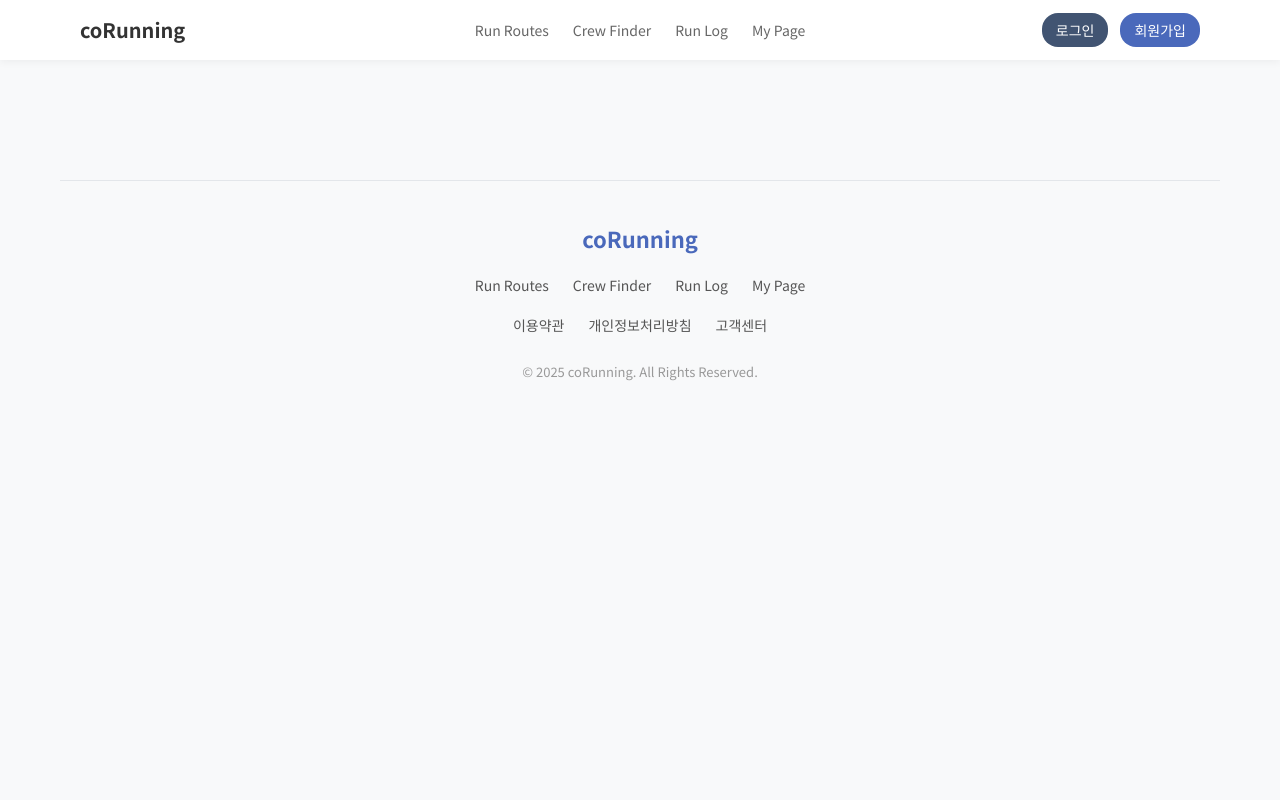
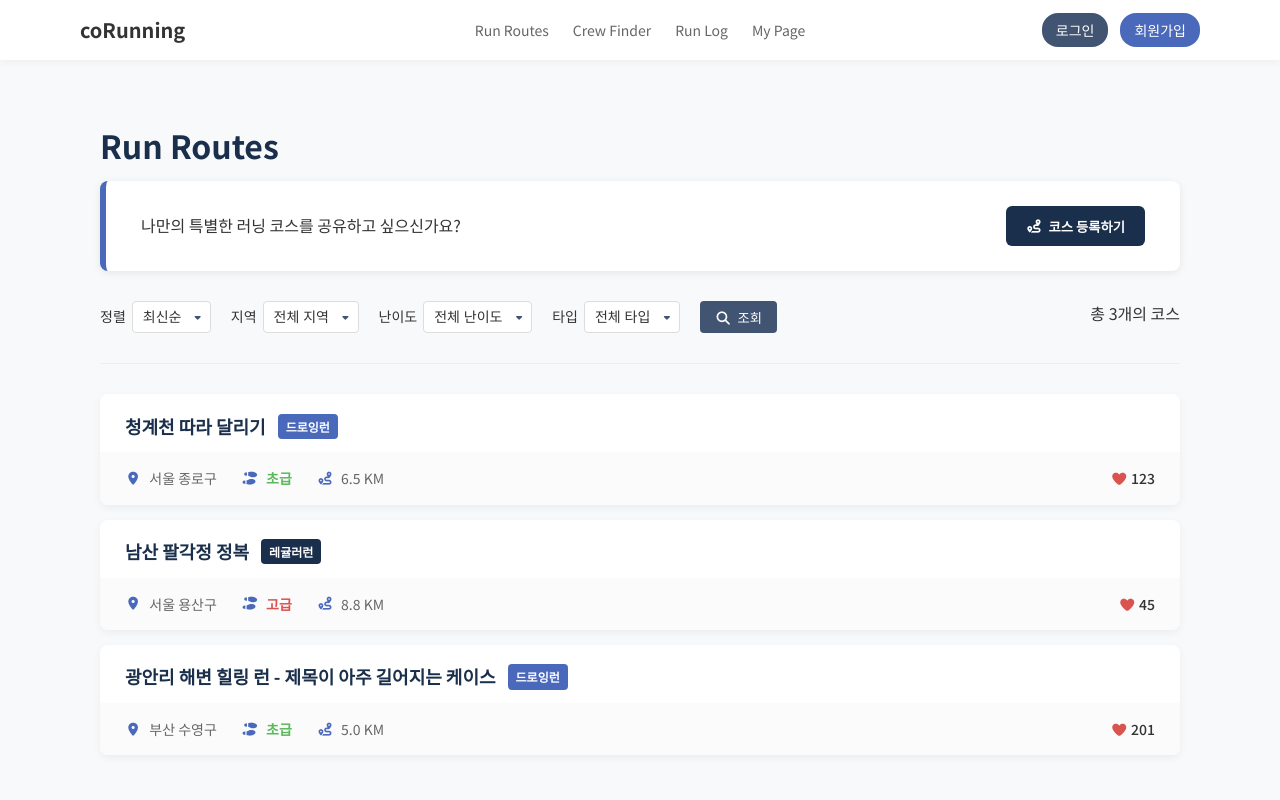
Before and after one commit to yulim1115/coRunningFront, a React (Create React App) app in the folder corunning/: page /routes in a window 1280 px wide. Shown: the top 800 px of the page. Built offline with nearby package versions, Linux system fonts and the light colour scheme.

Commit message:
runruteslistpage

```diff
--- a/corunning/package.json
+++ b/corunning/package.json
@@ -4,6 +4,7 @@
   "private": true,
   "proxy": "http://localhost:8080",
   "dependencies": {
+    "@fortawesome/fontawesome-free": "^7.1.0",
     "@testing-library/dom": "^10.4.1",
     "@testing-library/jest-dom": "^6.9.1",
     "@testing-library/react": "^16.3.0",
@@ -17,7 +18,6 @@
     "styled-components": "^6.1.19",
     "web-vitals": "^2.1.4"
   },
-  "proxy": "http://localhost:8080",
   "scripts": {
     "start": "react-scripts start",
     "build": "react-scripts build",
--- a/corunning/src/App.jsx
+++ b/corunning/src/App.jsx
@@ -5,6 +5,7 @@ import { BrowserRouter as Router, Routes, Route } from "react-router-dom";
 
 // Global Styles
 import "./styles/Global.css";
+import "@fortawesome/fontawesome-free/css/all.min.css";
 
 // Layout
 import Header from "./components/layout/Header";
@@ -16,7 +17,7 @@ import LoginPage from "./pages/LoginPage/LoginPage";
 import SignUpPage from "./pages/SignUpPage/SignUpPage";
 
 // Feature Pages
-// import RunRoutesListPage from "./pages/RunRoutes/RunRoutesListPage";
+import RunRoutesListPage from "./pages/RunRoutes/RunRoutesListPage";
 // import RunRoutesDetailPage from "./pages/RunRoutes/RunRoutesDetailPage";
 
 // import CrewListPage from "./pages/CrewFinder/CrewListPage";
@@ -43,7 +44,7 @@ function App() {
                     <Route path="/signup" element={<SignUpPage />} />
 
                     {/* Run Routes */}
-                    {/* <Route path="/routes" element={<RunRoutesListPage />} /> */}
+                    <Route path="/routes" element={<RunRoutesListPage />} />
                     {/* <Route path="/routes/:id" element={<RunRoutesDetailPage />} /> */}
 
                     {/* Crew Finder */}
--- /dev/null
+++ b/corunning/src/pages/RunRoutes/RunRoutesListPage.jsx
@@ -0,0 +1,158 @@
+import React from "react";
+import "./RunRoutesPage.css";
+
+const sampleRoutes = [
+  {
+    id: 1,
+    title: "청계천 따라 달리기",
+    type: "drawing",
+    region: "서울 종로구",
+    difficulty: "초급",
+    distance: "6.5 KM",
+    likes: 123,
+  },
+  {
+    id: 2,
+    title: "남산 팔각정 정복",
+    type: "regular",
+    region: "서울 용산구",
+    difficulty: "고급",
+    distance: "8.8 KM",
+    likes: 45,
+  },
+  {
+    id: 3,
+    title: "광안리 해변 힐링 런 - 제목이 아주 길어지는 케이스",
+    type: "drawing",
+    region: "부산 수영구",
+    difficulty: "초급",
+    distance: "5.0 KM",
+    likes: 201,
+  },
+];
+
+function RunRoutesListPage() {
+  return (
+    <main className="routes-container">
+      <section className="page-header-area">
+        <h1>Run Routes</h1>
+      </section>
+
+      <div className="registration-notice">
+        <p>나만의 특별한 러닝 코스를 공유하고 싶으신가요?</p>
+        <button className="register-course-btn">
+          <i className="fas fa-route"></i>&nbsp; 코스 등록하기
+        </button>
+      </div>
+
+      {/* 필터 */}
+      <section className="filter-controls-area">
+        <div className="filter-group-wrapper">
+          <div className="filter-group">
+            <label>정렬</label>
+            <div className="custom-select">
+              <select>
+                <option>최신순</option>
+                <option>인기순</option>
+              </select>
+            </div>
+          </div>
+
+          <div className="filter-group">
+            <label>지역</label>
+            <div className="custom-select">
+              <select>
+                <option>전체 지역</option>
+                <option>서울</option>
+                <option>경기</option>
+              </select>
+            </div>
+          </div>
+
+          <div className="filter-group">
+            <label>난이도</label>
+            <div className="custom-select">
+              <select>
+                <option>전체 난이도</option>
+                <option>초급</option>
+                <option>중급</option>
+                <option>고급</option>
+              </select>
+            </div>
+          </div>
+
+          <div className="filter-group">
+            <label>타입</label>
+            <div className="custom-select">
+              <select>
+                <option>전체 타입</option>
+                <option>드로잉런</option>
+                <option>레귤러런</option>
+              </select>
+            </div>
+          </div>
+
+          <button className="search-button">
+            <i className="fas fa-search"></i>&nbsp; 조회
+          </button>
+        </div>
+
+        <p className="route-count">총 {sampleRoutes.length}개의 코스</p>
+      </section>
+
+      {/* 리스트 */}
+      <section className="route-list">
+        {sampleRoutes.map((route) => (
+          <div className="route-item" key={route.id}>
+            <div className="route-card-content">
+              <div className="card-title-group">
+                <h3>{route.title}</h3>
+
+                <div
+                  className={
+                    route.type === "drawing"
+                      ? "course-tag drawing"
+                      : "course-tag regular"
+                  }
+                >
+                  {route.type === "drawing" ? "드로잉런" : "레귤러런"}
+                </div>
+              </div>
+            </div>
+
+            <div className="card-meta-details-wrapper">
+              <div className="card-meta-details">
+                <span>
+                  <i className="fas fa-map-marker-alt"></i> {route.region}
+                </span>
+                <span>
+                  <i className="fas fa-shoe-prints"></i>
+                  <span
+                    className={`difficulty-text ${
+                      route.difficulty === "초급"
+                        ? "difficulty-low"
+                        : route.difficulty === "중급"
+                        ? "difficulty-mid"
+                        : "difficulty-high"
+                    }`}
+                  >
+                    {route.difficulty}
+                  </span>
+                </span>
+                <span>
+                  <i className="fas fa-route"></i> {route.distance}
+                </span>
+              </div>
+
+              <span className="likes">
+                <i className="fas fa-heart"></i> {route.likes}
+              </span>
+            </div>
+          </div>
+        ))}
+      </section>
+    </main>
+  );
+}
+
+export default RunRoutesListPage;
--- /dev/null
+++ b/corunning/src/pages/RunRoutes/RunRoutesPage.css
@@ -0,0 +1,212 @@
+/* 기본 */
+.routes-container {
+    width: 100%;
+    max-width: 1200px;
+    margin: 0 auto;
+    padding: 0 40px;
+    /* padding-top: 0px; */
+    font-family: 'Noto Sans KR', sans-serif;
+    color: #333;
+}
+
+/* ---------------- 헤더 구역 ---------------- */
+.page-header-area {
+    padding: 20px 0 10px;
+}
+
+h1 {
+    font-size: 32px;
+    margin: 0;
+    font-weight: 700;
+}
+
+/* ---------------- 등록 안내 ---------------- */
+.registration-notice {
+    margin-bottom: 30px;
+    background: #fff;
+    border-left: 6px solid #4A69BB;
+    border-radius: 8px;
+    padding: 25px 35px;
+    box-shadow: 0 2px 8px rgba(0,0,0,0.08);
+    display: flex;
+    justify-content: space-between;
+    align-items: center;
+}
+
+.register-course-btn {
+    display: inline-flex;
+    height: 40px;
+    padding: 0 20px;
+    align-items: center;
+    background: #1A2F4B;
+    color: #fff;
+    font-weight: 700;
+    border-radius: 6px;
+    border: none;
+    cursor: pointer;
+    transition: 0.2s;
+}
+
+.register-course-btn:hover {
+    background: #112035;
+}
+
+/* ---------------- 필터 구역 ---------------- */
+.filter-controls-area {
+    padding-bottom: 30px;
+    display: flex;
+    justify-content: space-between;
+    border-bottom: 1px solid #eee;
+    margin-bottom: 30px;
+}
+
+.filter-group-wrapper {
+    display: flex;
+    gap: 20px;
+    align-items: center;
+}
+
+.filter-group label {
+    font-size: 14px;
+    font-weight: 500;
+    margin-right: 6px;
+}
+
+/* Select 디자인 */
+.custom-select {
+    position: relative;
+    display: inline-block;
+}
+
+.custom-select select {
+    padding: 7px 28px 7px 10px;
+    border: 1px solid #ddd;
+    border-radius: 4px;
+    font-size: 14px;
+    appearance: none;
+    cursor: pointer;
+    background: #fff;
+    height: 32px;
+}
+
+.custom-select::after {
+    content: '\f0d7';
+    font-family: "Font Awesome 5 Free";
+    font-weight: 900;
+    font-size: 10px;
+    position:absolute;
+    right:10px;
+    top:50%;
+    transform: translateY(-50%);
+    color:#415472;
+}
+
+.search-button {
+    height: 32px;
+    padding: 0 15px;
+    background: #415472;
+    color: #fff;
+    border-radius: 4px;
+    border: none;
+    cursor: pointer;
+}
+
+/* ---------------- 리스트 ---------------- */
+.route-item {
+    background: #fff;
+    border-radius: 8px;
+    margin-bottom: 15px;
+    overflow: hidden;
+    cursor: pointer;
+    transition: 0.25s;
+    box-shadow: 0 3px 8px rgba(0,0,0,0.05);
+}
+
+.route-item:hover {
+    transform: translateY(-3px);
+    box-shadow: 0 6px 15px rgba(0,0,0,0.08);
+}
+
+/* 카드 본문 */
+.route-card-content {
+    padding: 16px 25px 10px 25px;
+}
+
+.card-title-group {
+    display: flex;
+    align-items: center;
+    gap: 12px;
+    min-height: 32px;
+}
+
+.card-title-group h3 {
+    margin: 0;
+    padding: 0;
+    line-height: 1.4;
+}
+
+
+/* 태그 */
+.course-tag {
+    padding: 3px 8px;
+    font-size: 12px;
+    font-weight: 700;
+    color: #fff;
+    border-radius: 4px;
+}
+
+.course-tag.drawing {
+    background-color: #4A69BB;
+}
+
+.course-tag.regular {
+    background-color: #1A2F4B;
+}
+
+/* ---------------- 카드 메타 ---------------- */
+.card-meta-details-wrapper {
+    background: #FBFBFB;
+    padding: 15px 25px;
+    display:flex;
+    justify-content:space-between;
+    align-items:center;
+}
+
+.card-meta-details {
+    display: flex;
+    gap: 25px;
+    font-size: 14px;
+    color:#666;
+}
+
+.card-meta-details i {
+    font-size: 13px;
+    color: #4A69BB;
+}
+
+/* 난이도 색상 */
+.difficulty-low { color:#5CB85C; font-weight:700; }
+.difficulty-mid { color:#F0AD4E; font-weight:700; }
+.difficulty-high { color:#D9534F; font-weight:700; }
+
+.likes {
+    font-size: 14px;
+    font-weight: 500;
+}
+
+.likes i {
+    color:#D9534F;
+}
+
+/* 아이콘 배치 */
+.card-meta-details span {
+    display: flex;
+    align-items: center;
+    gap: 6px;
+}
+
+.card-meta-details i {
+    font-size: 13px;
+    color: #4A69BB;
+    margin-right: 2px;
+}
```
Also changed, not shown: corunning/src/pages/RunRoutes/RunRoutesCreatePage.jsx (added), corunning/src/pages/RunRoutes/RunRoutesDetailPage.jsx (added), 1 other file (tests, documents, lock files or other folders).
